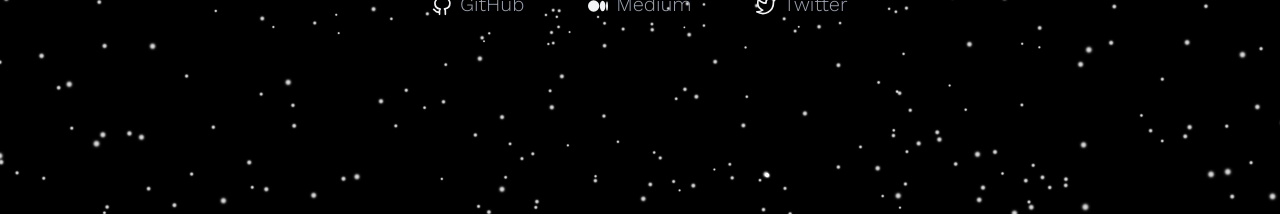
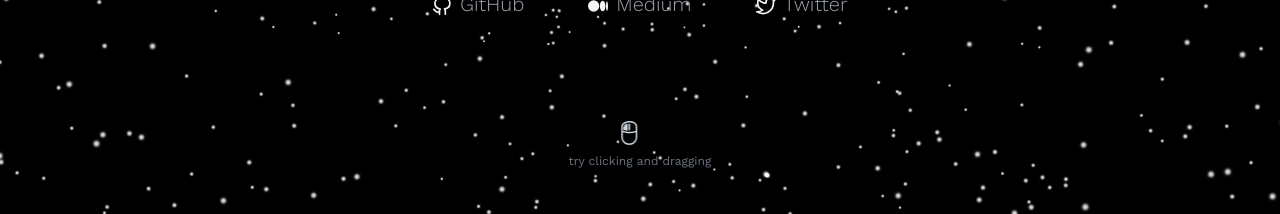
Before and after one commit to jayantdahiya/personal-website, a React (Create React App) app: page / in a window 1280 px wide. Shown: the part 586-800 px from the top of the page. Built offline with nearby package versions, Linux system fonts and the light colour scheme.

Commit message:
Added Interact UX

```diff
--- a/src/App.js
+++ b/src/App.js
@@ -1,42 +1,20 @@
 import "./App.css";
 import Links from "./Components/Links";
 import Landing from "./Components/Landing";
-
-import { Canvas } from "@react-three/fiber";
-import { Stars } from "@react-three/drei";
-import { CameraControls } from "@react-three/drei";
-import { Float } from "@react-three/drei";
+import Background from "./Components/Background";
+import Interact from "./Components/Interact";
 
 function App() {
   return (
-    <div className="h-screen bg-black font-WorkSans">
+    <div className="h-screen bg-black select-none font-WorkSans">
       <div className="absolute z-50 flex flex-col items-center transform -translate-x-1/2 -translate-y-1/2 bg-transparent top-1/2 left-1/2">
         <div className="w-screen lg:w-[40vw] max-h-[70vh] h-screen">
           <Landing />
           <Links />
+          <Interact />
         </div>
       </div>
-      <div className="relative h-screen">
-        <Canvas>
-          <Float
-            speed={2}
-            rotationIntensity={2}
-            floatIntensity={2}
-            floatingRange={[0.5, 1]}
-          >
-            <Stars
-              radius={30}
-              depth={50}
-              count={5000}
-              factor={4}
-              saturation={0}
-              fade
-              speed={0.3}
-            />
-          </Float>
-          <CameraControls />
-        </Canvas>
-      </div>
+      <Background />
     </div>
   );
 }
--- /dev/null
+++ b/src/Components/Background.js
@@ -0,0 +1,31 @@
+import React from 'react'
+import { Canvas } from '@react-three/fiber'
+import { Stars, CameraControls, Float } from '@react-three/drei'
+
+function Background() {
+  return (
+    <div className="relative h-screen">
+        <Canvas>
+          <Float
+            speed={2}
+            rotationIntensity={2}
+            floatIntensity={2}
+            floatingRange={[0.5, 1]}
+          >
+            <Stars
+              radius={30}
+              depth={50}
+              count={5000}
+              factor={4}
+              saturation={0}
+              fade
+              speed={0.3}
+            />
+          </Float>
+          <CameraControls />
+        </Canvas>
+      </div>
+  )
+}
+
+export default Background
--- /dev/null
+++ b/src/Components/Interact.js
@@ -0,0 +1,34 @@
+import React from "react";
+
+function Interact() {
+  return (
+    <div className="flex flex-col justify-center pt-4 text-center pointer-events-none lg:pt-[10%] fill-slate-300">
+      <div className="mx-auto">
+        <svg
+          version="1.1"
+          id="Capa_1"
+          viewBox="0 0 356.572 356.572"
+          className="h-5 animate-slide lg:h-6"
+        >
+          <g>
+            <path
+              d="M181.563,0C120.762,0,59.215,30.525,59.215,88.873V237.5c0,65.658,53.412,119.071,119.071,119.071
+		c65.658,0,119.07-53.413,119.07-119.071V88.873C297.356,27.809,237.336,0,181.563,0z M274.945,237.5
+		c0,53.303-43.362,96.657-96.659,96.657c-53.299,0-96.657-43.354-96.657-96.657v-69.513c20.014,6.055,57.685,15.215,102.221,15.215
+		c28.515,0,59.831-3.809,91.095-14.567V237.5z M274.945,144.794c-81.683,31.233-168.353,7.716-193.316-0.364V88.873
+		c0-43.168,51.489-66.46,99.934-66.46c46.481,0,93.382,20.547,93.382,66.46V144.794z M190.893,48.389v81.248
+		c0,6.187-5.023,11.208-11.206,11.208c-6.185,0-11.207-5.021-11.207-11.208V48.389c0-6.186,5.021-11.207,11.207-11.207
+		C185.869,37.182,190.893,42.203,190.893,48.389z M154.938,40.068V143.73c-15.879,2.802-62.566-10.271-62.566-10.271
+		C80.233,41.004,154.938,40.068,154.938,40.068z"
+            />
+          </g>
+        </svg>
+      </div>
+      <div className="pt-2 mx-auto">
+        <p className="text-xs text-gray-500">try clicking and dragging</p>
+      </div>
+    </div>
+  );
+}
+
+export default Interact;
--- a/src/Components/Landing.js
+++ b/src/Components/Landing.js
@@ -1,4 +1,5 @@
 import React from "react";
+import Interact from "./Interact";
 
 function Landing() {
   return (
@@ -22,7 +23,7 @@ function Landing() {
           </a>
         </div>
       </div>
-      <p className="p-1 text-lg font-light text-left text-gray-400 lg:text-xl lg:text-justify">
+      <p className="p-1 text-lg font-light text-left text-gray-400 select-none lg:text-xl lg:text-justify">
         Hi I am Jayant. As a <span className="underlined">creator</span> who
         constantly <span className="underlined">questions reality</span>, I
         can't help but wonder if we're all just
--- a/src/index.css
+++ b/src/index.css
@@ -5,7 +5,7 @@
 @layer base {
   @font-face {
     font-family: WorkSans;
-    src: url(./Font/WorkSans.ttf) format("woff");
+    src: url(./Utils/Font/WorkSans.ttf) format("woff");
   }
 }
 
@@ -14,6 +14,19 @@
     @apply underline underline-offset-[6px] decoration-white decoration-4 hover:no-underline hover:text-gray-100 hover:font-normal hover:animate-pulse;
   }
   .link_underline {
-    @apply block max-w-0 group-hover:max-w-full transition-all duration-500 h-1 bg-white;
+    @apply block h-1 transition-all duration-500 bg-white max-w-0 group-hover:max-w-full;
   }
 }
+
+@keyframes slide {
+  0%, 100% {
+      transform: translateX(0);
+  }
+  50% {
+      transform: translateX(-20px); /* Adjust the value as needed */
+  }
+}
+
+.animate-slide {
+  animation: slide 2s ease-in-out infinite; /* Adjust the duration and timing function as needed */
+}
```
Also changed, not shown: src/Utils/Font/WorkSans.ttf (renamed from src/Font/WorkSans.ttf), src/Utils/mouse-left-click.svg (added).
